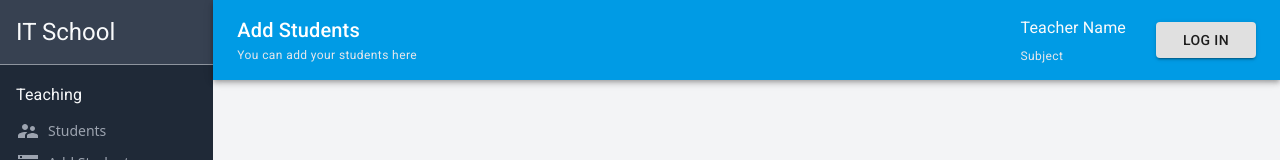
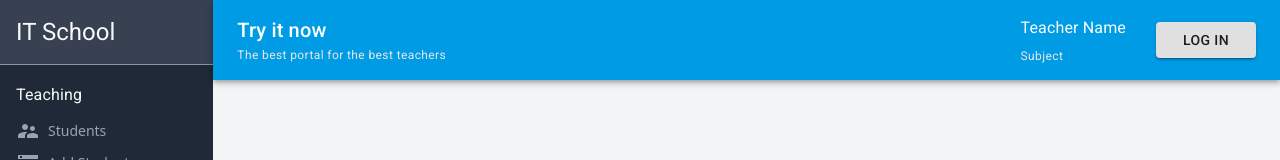
Before and after one commit to IlyaKrapivnoy/pair_programming, a React (Create React App) app: page /add_students in a window 1280 px wide. Shown: the top 160 px of the page. Built offline with nearby package versions, Linux system fonts and the light colour scheme.

Commit message:
change text for not logged in users

```diff
--- a/src/components/AddStudents.jsx
+++ b/src/components/AddStudents.jsx
@@ -4,8 +4,12 @@ const AddStudents = ({ isLogged, setIsLogged }) => {
     return (
         <div className='w-10/12 bg-gray-100'>
             <Header
-                title='Add Students'
-                description='You can add your students here'
+                title={isLogged ? 'Add Students' : 'Try it now'}
+                description={
+                    isLogged
+                        ? 'You can add your students here'
+                        : 'The best portal for the best teachers'
+                }
                 isLogged={isLogged}
                 setIsLogged={setIsLogged}
             />
--- a/src/components/Students.jsx
+++ b/src/components/Students.jsx
@@ -18,8 +18,12 @@ const Students = ({ isLogged, setIsLogged }) => {
     return (
         <div className='w-10/12 bg-gray-100'>
             <Header
-                title='Students'
-                description='You can see the list of your students here'
+                title={isLogged ? 'Add Students' : 'Try it now'}
+                description={
+                    isLogged
+                        ? 'You can see the list of your students here'
+                        : 'The easiest way to master your work routine'
+                }
                 isLogged={isLogged}
                 setIsLogged={setIsLogged}
             />
```
